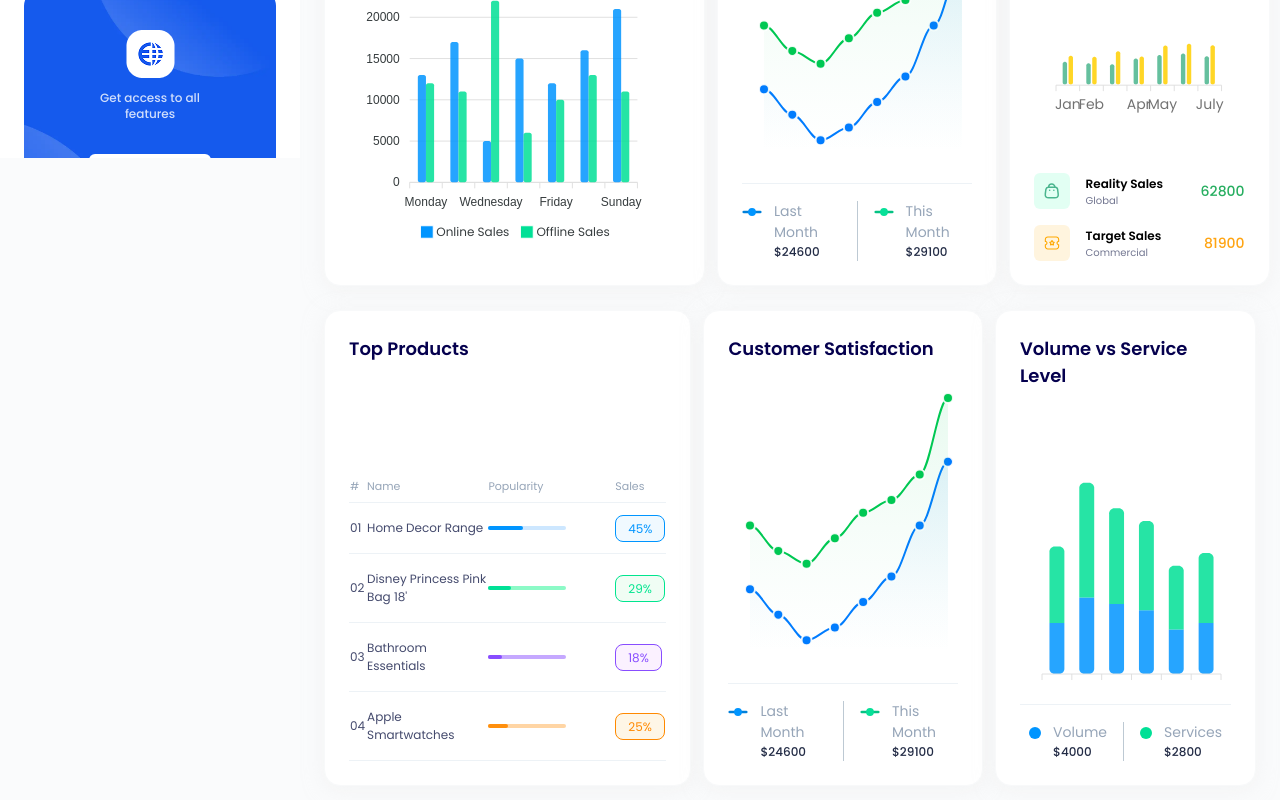
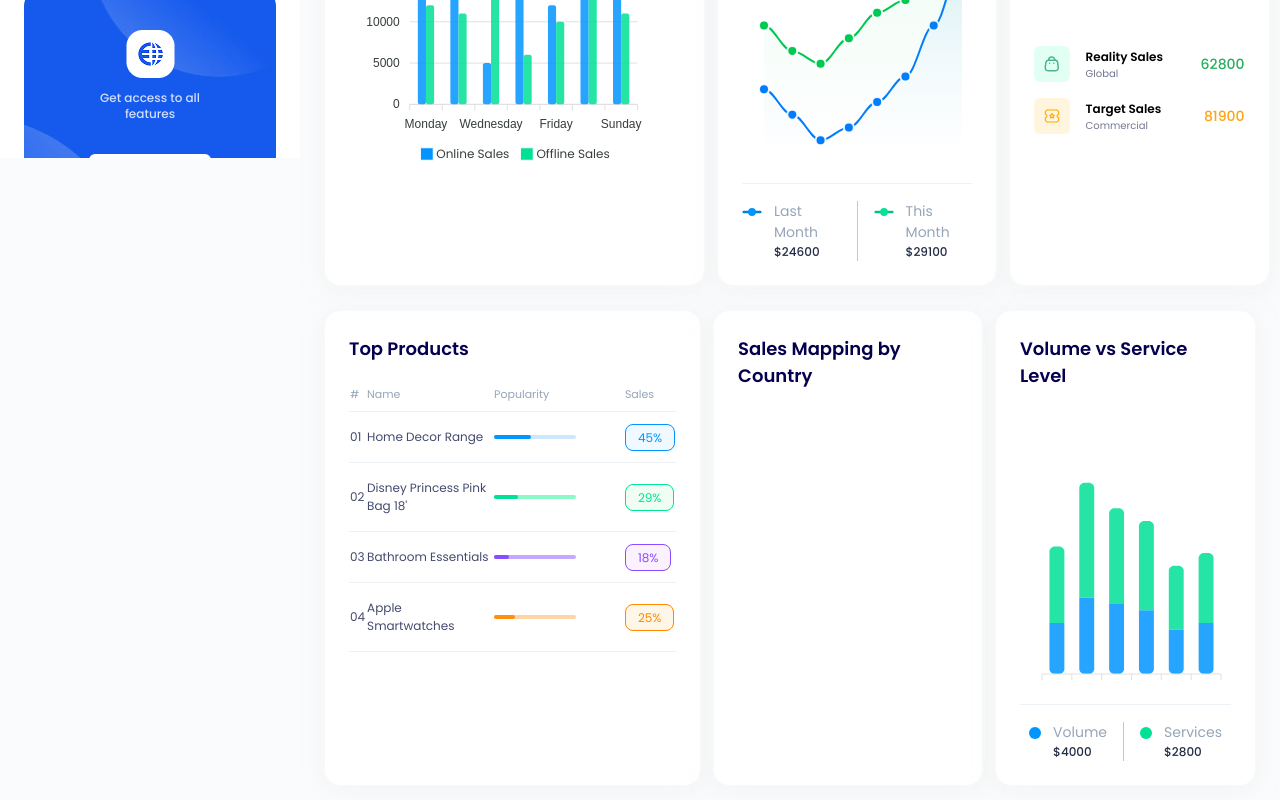
Before and after one commit to Munim-Ali/integration-xperts, a Next.js app: page /dashboard in a window 1280 px wide. Shown: the part 642-1442 px from the top of the page. Built offline with nearby package versions, Linux system fonts and the light colour scheme.

Commit message:
volumn chart

```diff
--- a/src/app/dashboard/page.tsx
+++ b/src/app/dashboard/page.tsx
@@ -121,15 +121,13 @@ const Dashboard = () => {
         </CardWrapper>
         <CardWrapper width="w-full lg:w-[30%]">
           <h3 className="text-[18px] font-semibold text-[#05004E]">
-            Customer Satisfaction
+            Sales Mapping by Country
           </h3>
-          <div className="w-full">
-            <CustomerSatisfaction />
-          </div>
+          <div className="w-full"></div>
         </CardWrapper>
         <CardWrapper width="w-full lg:w-[28%]">
           <h3 className="text-[18px] font-semibold text-[#05004E]">
-            Volume vs Service Level{" "}
+            Volume vs Service Level
           </h3>
           <div className="w-full">
             <VolumeChart />
--- a/src/components/shared/cardWrapper.tsx
+++ b/src/components/shared/cardWrapper.tsx
@@ -9,7 +9,7 @@ const CardWrapper = ({ width, children }: CardProps) => {
   return (
     <>
       <section
-        className={`${width} bg-white card-shadow rounded-2xl border border-[#F8F9FA] p-6 flex flex-col items-stretch justify-between`}
+        className={`${width} bg-white card-shadow rounded-2xl border border-[#F8F9FA] p-6 flex flex-col items-stretch justify-start`}
       >
         {children}
       </section>
--- a/src/components/volumeChart.tsx
+++ b/src/components/volumeChart.tsx
@@ -12,6 +12,7 @@ const VolumeChart = () => {
     chart: {
       type: "bar",
       stacked: true,
+      height: 200,
       toolbar: { show: false },
     },
     colors: ["#0095FF", "#00E096"],
```
